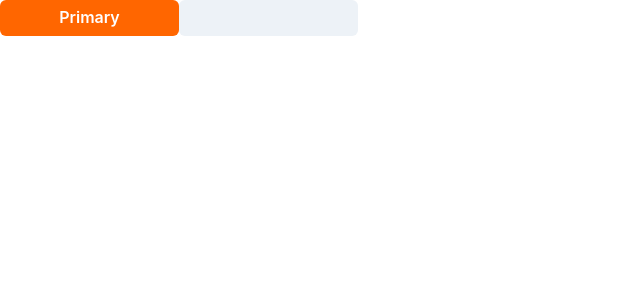
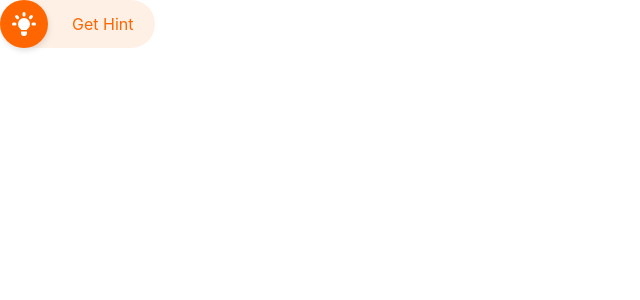
Before and after one commit to misterluna/wdb-bootcamp-wk-3-4, a React (Create React App) app: page / in a window 1280 px wide. Shown: the top 300 px of the page, without its empty margins (0-640 px from the left). Built offline with nearby package versions, Linux system fonts and the light colour scheme.

Commit message:
✨ Hint text colors
Co-authored-by: Saketh Panchumarthy <spanch2@users.noreply.github.com>

```diff
--- a/src/App.tsx
+++ b/src/App.tsx
@@ -2,13 +2,13 @@ import * as React from 'react';
 
 import { Button } from '@chakra-ui/button';
 
+import { Hint } from './stories/Hint';
 import { PrimaryButton } from './stories/PrimaryButton';
 
 export const App = () => {
   return (
     <>
-      <PrimaryButton size="md" label="Primary" />
-      <Button size="md"></Button>
+      <Hint size="full" labelColor="orange" />
     </>
   );
 };
--- a/src/stories/Hint.tsx
+++ b/src/stories/Hint.tsx
@@ -1,6 +1,6 @@
 import React from 'react';
 
-import { Box, Button, Icon } from '@chakra-ui/react';
+import { Box, Button, Icon, HStack, Text } from '@chakra-ui/react';
 import { HiLightBulb } from 'react-icons/hi';
 
 interface HintProps {
@@ -8,6 +8,7 @@ interface HintProps {
    * Button contents
    */
   size?: 'full' | 'icon';
+  labelColor?: 'black' | 'orange';
   /**
    * Optional click handler
    */
@@ -17,14 +18,14 @@ interface HintProps {
 /**
  * Primary UI component for user interaction
  */
-export const Hint = ({ size, ...props }: HintProps) => {
+export const Hint = ({ size, labelColor, ...props }: HintProps) => {
   const icon = (
     <Button
       type="button"
       variant="hintIcon"
       className={['storybook-button', `storybook-button-hint`].join(' ')}
       {...props}>
-      <Icon as={HiLightBulb} style={{ fontSize: '30px' }} />
+      <Icon as={HiLightBulb} style={{ fontSize: '30px', color: 'white' }} />
     </Button>
   );
 
@@ -35,8 +36,15 @@ export const Hint = ({ size, ...props }: HintProps) => {
       backgroundColor="#FFF0E6"
       borderRadius="48px"
       {...props}>
-      {icon}
-      Get Hint
+      <HStack w="155px">
+        {icon}
+        <Text
+          paddingLeft="16px"
+          color={labelColor === 'orange' ? 'orange.500' : 'black'}
+          fontWeight="400">
+          Get Hint
+        </Text>
+      </HStack>
     </Box>
   );
 
--- a/src/theme.ts
+++ b/src/theme.ts
@@ -144,10 +144,8 @@ const overrides = {
           w: '48px',
           h: '48px',
           borderRadius: '48px',
-        },
-        hintFull: {
-          bg: 'orange.500',
-          color: '#FFF',
+          webkitBoxShadow: '1px 3px 5px rgba(148, 148, 148, 0.25)',
+          boxShadow: '1px 3px 5px rgba(148, 148, 148, 0.25)',
         },
       },
     },
```
